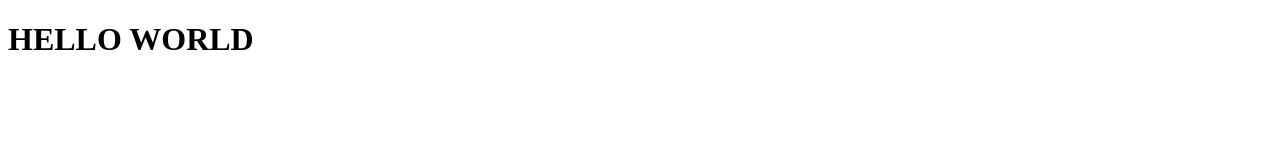
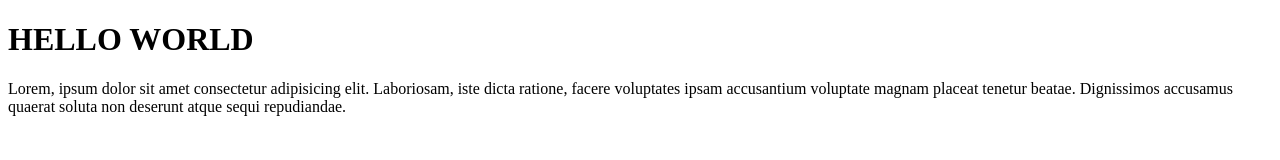
Before and after one commit to SimoneZampieri/htmlcss-hello, a plain HTML site: page index.html in a window 1280 px wide. Drawn offline with Linux system fonts and the light colour scheme.

Commit message:
[update] index file

```diff
--- a/index.html
+++ b/index.html
@@ -9,5 +9,7 @@
 
     <h1>HELLO WORLD</h1>
 
+    <p>Lorem, ipsum dolor sit amet consectetur adipisicing elit. Laboriosam, iste dicta ratione, facere voluptates ipsam accusantium voluptate magnam placeat tenetur beatae. Dignissimos accusamus quaerat soluta non deserunt atque sequi repudiandae.</p>
+
 </body>
 </html>
```
